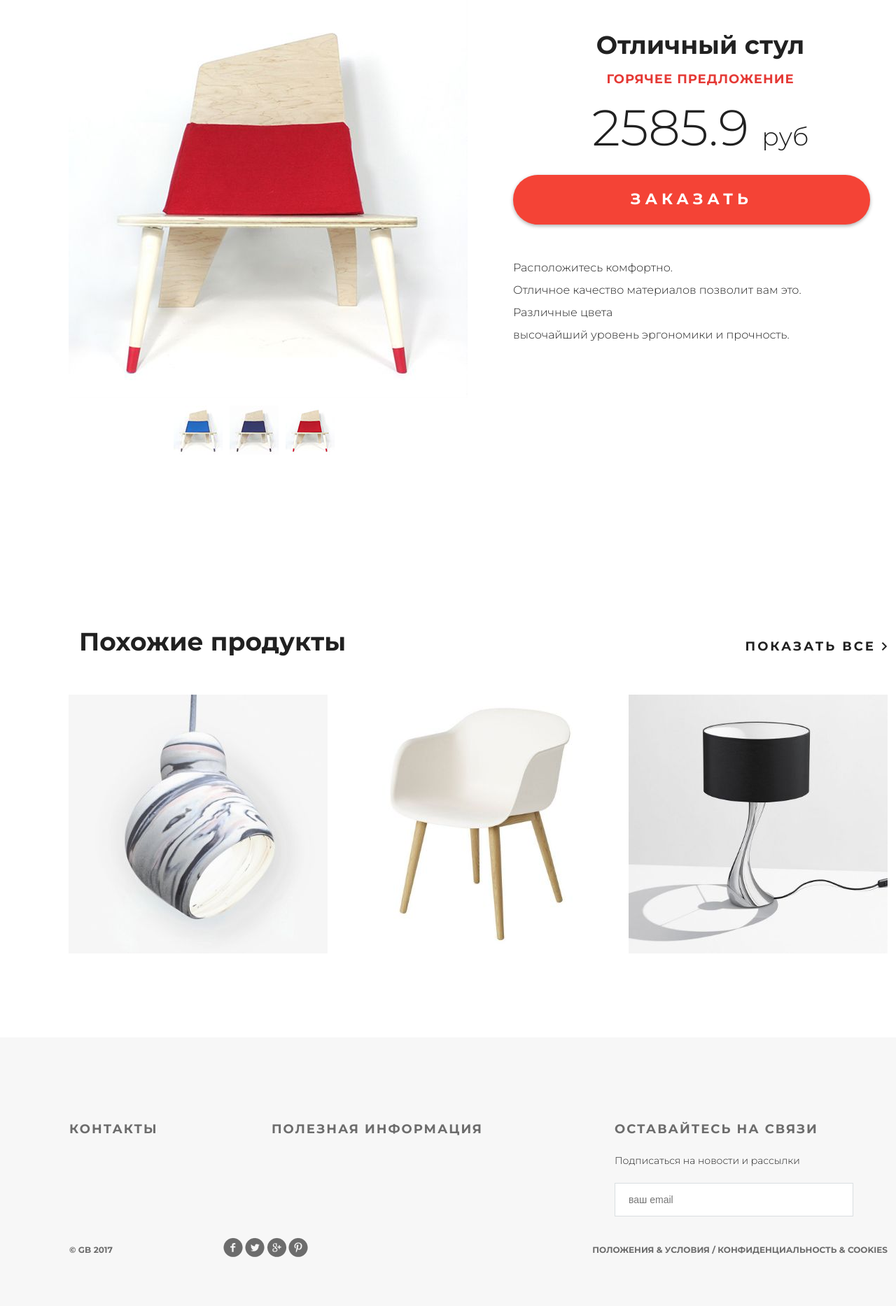
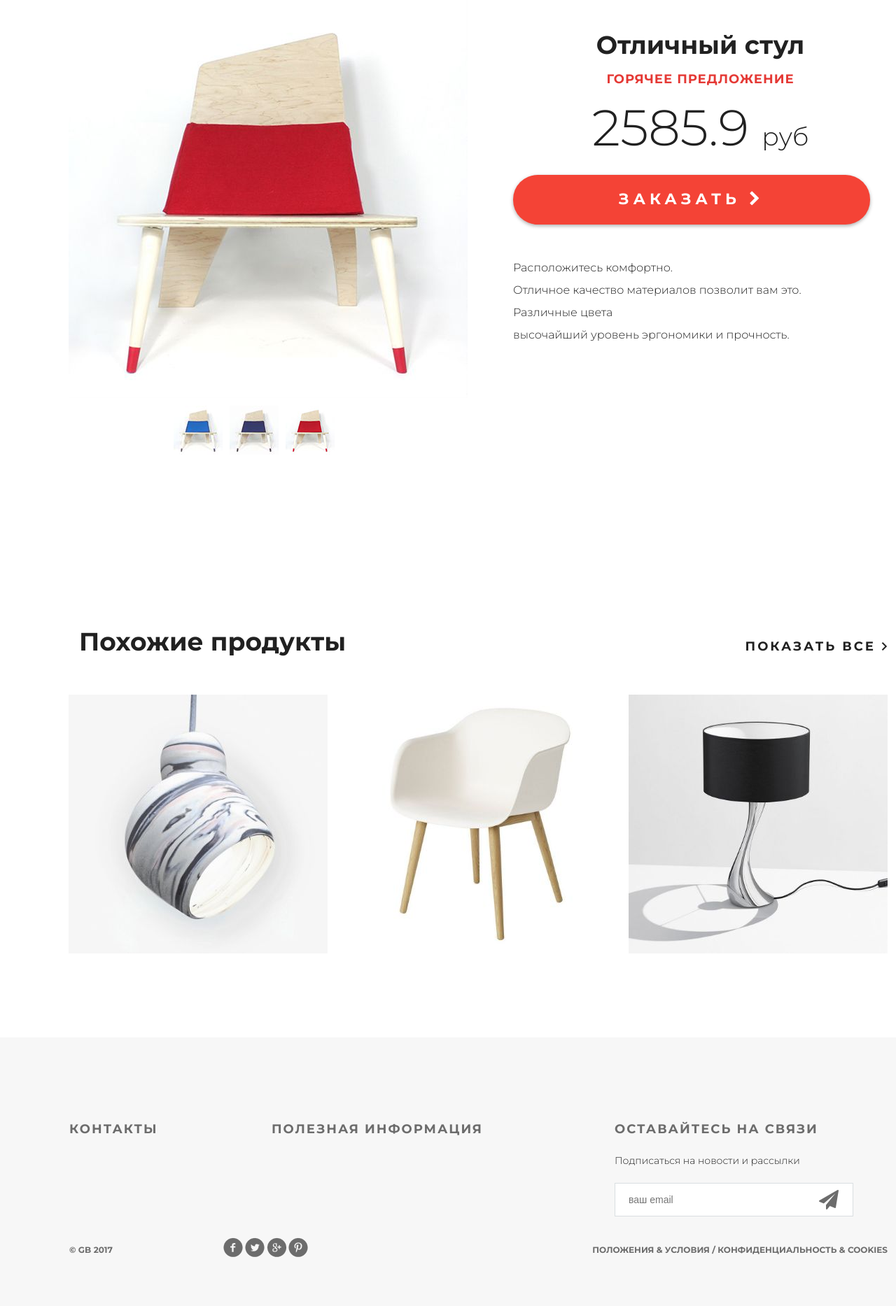
Before and after one commit to Archibald-prog/Jango_basics_rep, a Django app: page /products/ in a window 1280 px wide; the page is wider, and only the part inside the window is pictured. Shown: the part 288-2155 px from the top of that part at 70% size. Run offline with Django 3.2, Linux system fonts and the light colour scheme.

Commit message:
Исправил ошибку в ссылке fonts/font-awesome/css/fonte-awesome.css

```diff
--- a/geekshop/geekshop/templates/geekshop/base.html
+++ b/geekshop/geekshop/templates/geekshop/base.html
@@ -7,7 +7,7 @@
     {% block css %}
     {% endblock %}
     <link rel="stylesheet" type="text/css" href="{%static 'geekshop/style.css'%}">
-<!--	<link rel="stylesheet" type="text/css" href="{%static 'geekshop/fonts/font-awesome/css/font-awesome.css'%">-->
+	<link rel="stylesheet" href="{%static 'geekshop/fonts/font-awesome/css/font-awesome.css'%}">
 </head>
 <body>
 	<div class="container">
--- a/geekshop/mainapp/templates/mainapp/products.html
+++ b/geekshop/mainapp/templates/mainapp/products.html
@@ -3,7 +3,7 @@
 
 {% block css %}
     <link rel="stylesheet" type="text/css" href="{% static 'mainapp/style.css' %}">
-<!--    <link rel="stylesheet" type="text/css" href="{%static 'geekshop/fonts/font-awesome/css/font-awesome.css'%">-->
+    <link rel="stylesheet" href="{%static 'geekshop/fonts/font-awesome/css/font-awesome.css'%}">
 {% endblock %}
 
 {% block content %}
```
